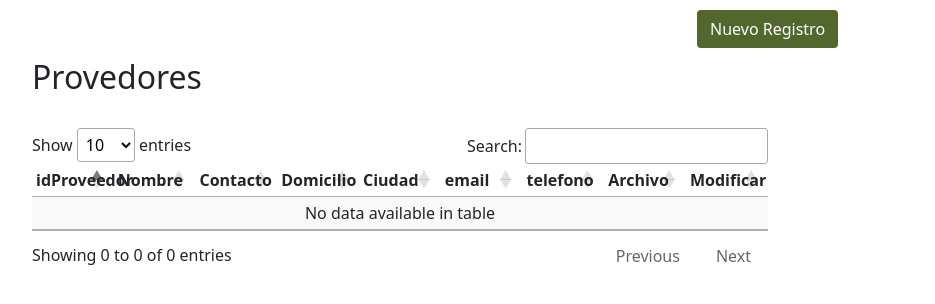
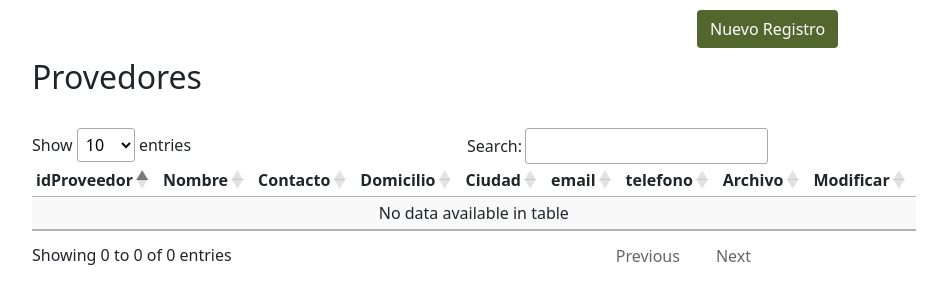
Before and after one commit to jg9866445/APEAJAL, a PHP site: page /SistemaProduccion/Categorias/Provedores.php in a window 1280 px wide. Shown: the part 146-450 px from the top of the page, without its empty margins (240-1175 px from the left). Run offline with PHP 8.4, Linux system fonts and the light colour scheme; data that the repository does not hold is empty; some libraries are stand-ins or nearby versions.

Commit message:
Sistema Produccion Categorias V1.05

```diff
--- a/SistemaProduccion/Categorias/Provedores.php
+++ b/SistemaProduccion/Categorias/Provedores.php
@@ -326,7 +326,7 @@
         $nombre=strtr($nombre, " ", "_");
         $nombre=strtolower($nombre);
         $nombre=$nombre.".pdf";
-        $carpetaDestino=$_SERVER['DOCUMENT_ROOT']."/src/ActaSituacionFiscal/";
+        $carpetaDestino=$_SERVER['DOCUMENT_ROOT']."/src/PDF/ActaSituacionFiscal/";
         if(isset($_FILES["file"]))
             {
                 if($_FILES["file"]["type"]=="application/pdf")
--- a/src/css/categorias.css
+++ b/src/css/categorias.css
@@ -25,14 +25,3 @@ input:invalid:focus:not(:placeholder-shown)+label::before {
 input:valid:focus+label::before {
     content: '';
 }
-
-table {
-    table-layout: fixed;
-}
-
-table td {
-    word-wrap: break-word;
-    white-space: normal;
-    overflow: hidden;
-    white-space: nowrap;
-}
```
Also changed, not shown: 2 other files.
